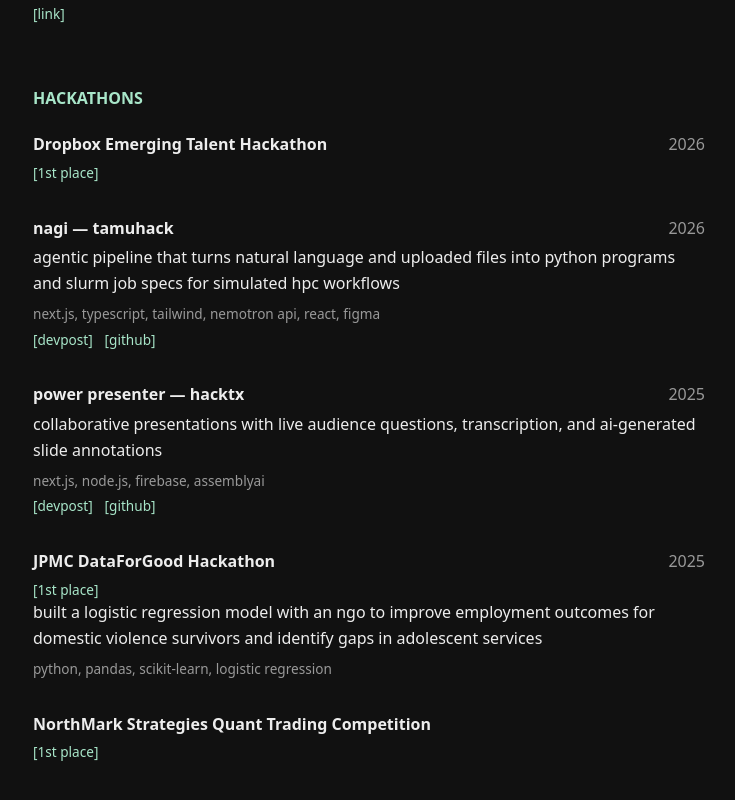
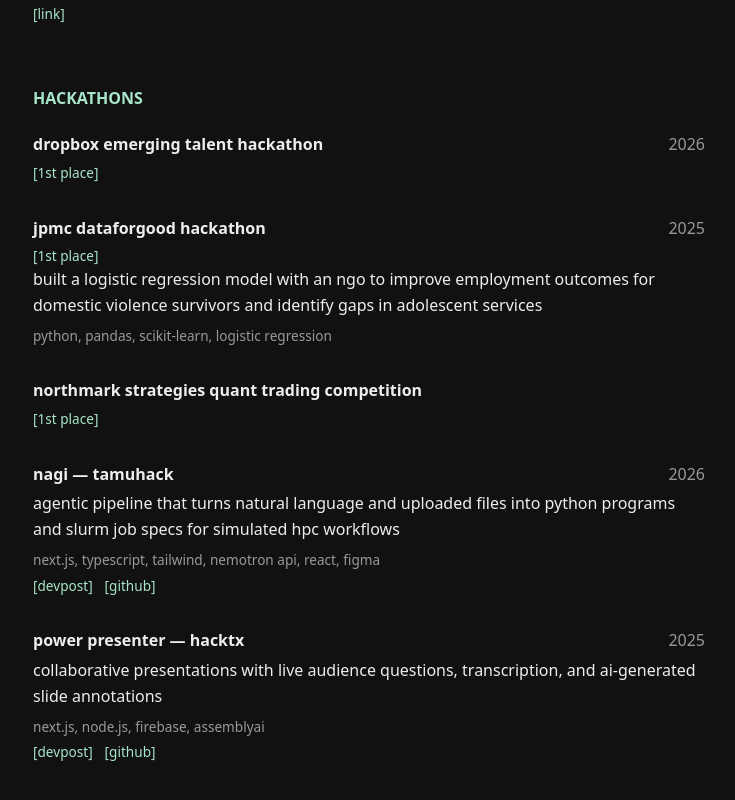
Before and after one commit to andrewv426/portfolio, a React (Vite) app: page / in a window 1280 px wide. Shown: the part 1302-2102 px from the top of the page, without its empty margins (271-1006 px from the left). Built offline with nearby package versions, Linux system fonts and the light colour scheme; a web font is replaced by a local one.

Commit message:
style: lead hackathons with wins and lowercase entry titles

```diff
--- a/src/data/work.js
+++ b/src/data/work.js
@@ -83,8 +83,23 @@
 
 export const hackathons = [
   {
-    name: "Dropbox Emerging Talent Hackathon",
+    name: "dropbox emerging talent hackathon",
     date: "2026",
+    tags: ["1st place"],
+  },
+  {
+    slug: null,
+    name: "jpmc dataforgood hackathon",
+    date: "2025",
+    description:
+      "built a logistic regression model with an ngo to improve employment outcomes for domestic violence survivors and identify gaps in adolescent services",
+    tech: "python, pandas, scikit-learn, logistic regression",
+    tags: ["1st place"],
+    repoUrl: null,
+    entries: [],
+  },
+  {
+    name: "northmark strategies quant trading competition",
     tags: ["1st place"],
   },
   {
@@ -107,19 +122,4 @@
     devpostUrl: "https://devpost.com/software/project-ishaan",
     repoUrl: "https://github.com/isaacchacko/hacktx25",
   },
-  {
-    slug: null,
-    name: "JPMC DataForGood Hackathon",
-    date: "2025",
-    description:
-      "built a logistic regression model with an ngo to improve employment outcomes for domestic violence survivors and identify gaps in adolescent services",
-    tech: "python, pandas, scikit-learn, logistic regression",
-    tags: ["1st place"],
-    repoUrl: null,
-    entries: [],
-  },
-  {
-    name: "NorthMark Strategies Quant Trading Competition",
-    tags: ["1st place"],
-  },
 ];
```
